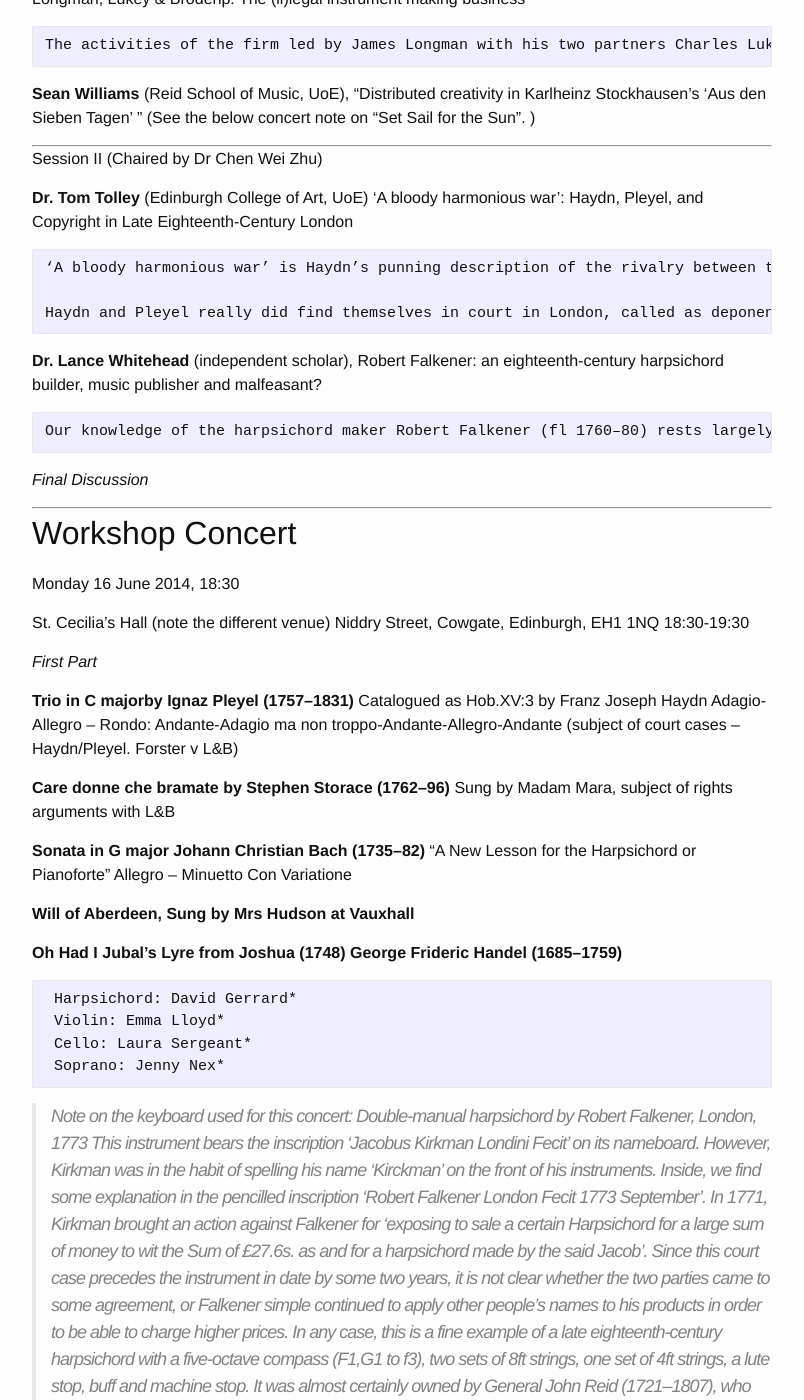
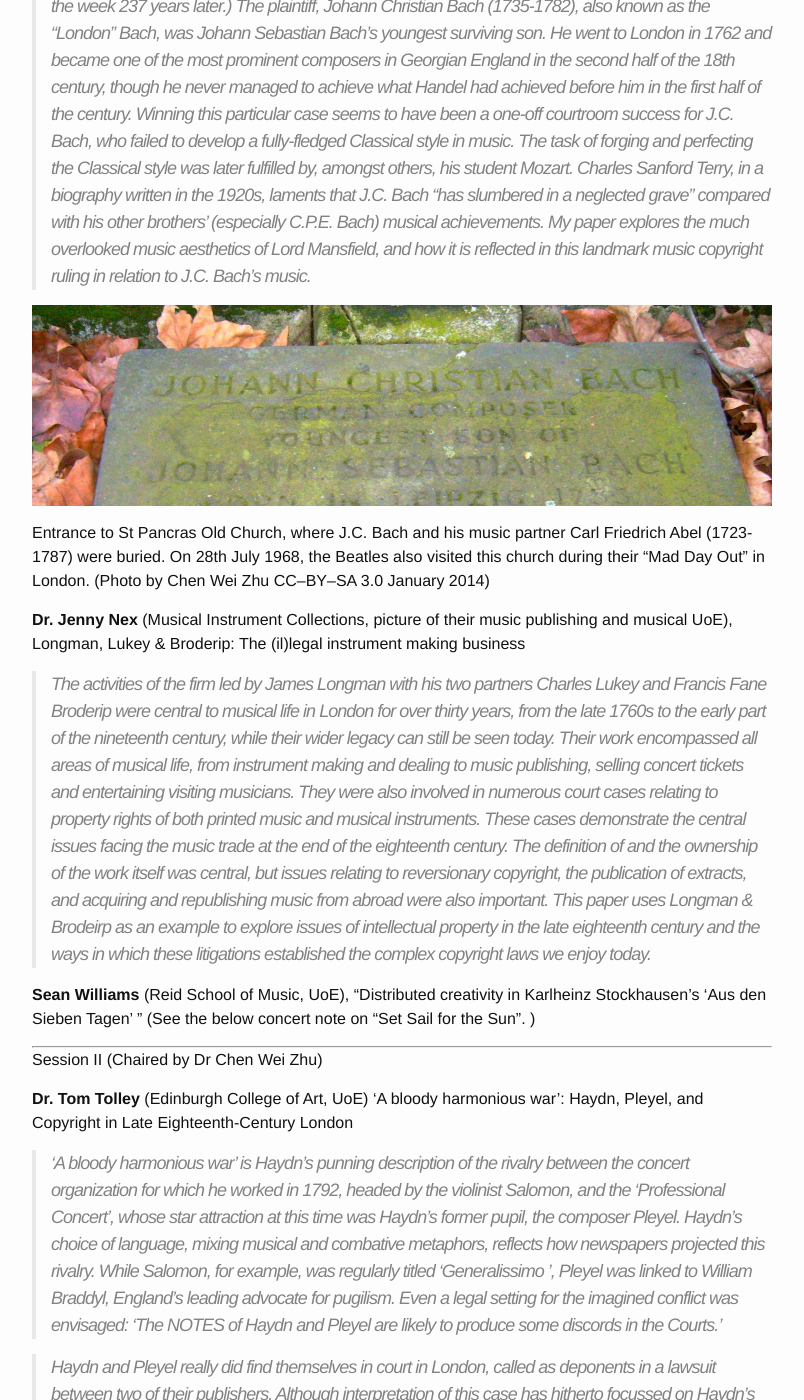
Before and after one commit to icaruszhu/chen, a Jekyll site: the page built from concert.md, in a window 1280 px wide and 1400 px high, scrolled down 773 px. Shown: the whole window, without its empty margins (238-1042 px from the left). Built offline with Jekyll 4.4.1, drawn with Linux system fonts in a browser that asks for light colours; some of the changed text lies outside the part shown.

Commit message:
add jc bach photo caption

````diff
--- a/concert.md
+++ b/concert.md
@@ -35,17 +35,21 @@
 
 
 
-```
-On 10 June 1777, Lord Mansfield, Chief Justice of King’s Bench, handed down an important ruling in Bach v Longman, which established statutory copyright in music under the 1709/10 Statute of Anne. Less than a week later, on Monday 16 June 1777, the rest of the King’s Bench ratified Mansfield’s decision. (By pure coincidence, this research workshop takes place on the same day and same date of the week 237 years later.) The plaintiff, Johann Christian Bach (1735-1782), also known as the “London” Bach, was Johann Sebastian Bach’s youngest surviving son. He went to London in 1762 and became one of the most prominent composers in Georgian England in the second half of the 18th century, though he never managed to achieve what Handel had achieved before him in the first half of the century. Winning this particular case seems to have been a one-off courtroom success for J.C. Bach, who failed to develop a fully-fledged Classical style in music. The task of forging and perfecting the Classical style was later fulfilled by, amongst others, his student Mozart. Charles Sanford Terry, in a biography written in the 1920s, laments that J.C. Bach “has slumbered in a neglected grave” compared with his other brothers’ (especially C.P.E. Bach) musical achievements. My paper explores the much overlooked music aesthetics of Lord Mansfield, and how it is reflected in this landmark music copyright ruling in relation to J.C. Bach’s music.
+> On 10 June 1777, Lord Mansfield, Chief Justice of King’s Bench, handed down an important ruling in Bach v Longman, which established statutory copyright in music under the 1709/10 Statute of Anne. Less than a week later, on Monday 16 June 1777, the rest of the King’s Bench ratified Mansfield’s decision. (By pure coincidence, this research workshop takes place on the same day and same date of the week 237 years later.) The plaintiff, Johann Christian Bach (1735-1782), also known as the “London” Bach, was Johann Sebastian Bach’s youngest surviving son. He went to London in 1762 and became one of the most prominent composers in Georgian England in the second half of the 18th century, though he never managed to achieve what Handel had achieved before him in the first half of the century. Winning this particular case seems to have been a one-off courtroom success for J.C. Bach, who failed to develop a fully-fledged Classical style in music. The task of forging and perfecting the Classical style was later fulfilled by, amongst others, his student Mozart. Charles Sanford Terry, in a biography written in the 1920s, laments that J.C. Bach “has slumbered in a neglected grave” compared with his other brothers’ (especially C.P.E. Bach) musical achievements. My paper explores the much overlooked music aesthetics of Lord Mansfield, and how it is reflected in this landmark music copyright ruling in relation to J.C. Bach’s music.
 
-```
+
+
+![jc-bach](https://raw.githubusercontent.com/icaruszhu/chen/gh-pages/assets/iash-workshop/jc-bach.jpg?token=ALENQRBQKYL4YEV5CR76GG26CS3FO)
+
+Entrance to St Pancras Old Church, where J.C. Bach and his music partner Carl Friedrich Abel (1723-1787) were buried. On 28th July 1968, the Beatles also visited this church during their “Mad Day Out” in London. (Photo by Chen Wei Zhu CC–BY–SA 3.0 January 2014)
+
 
 
 **Dr. Jenny Nex** (Musical Instrument Collections, picture of their music publishing and musical UoE), Longman, Lukey & Broderip: The (il)legal  instrument making business
 
-```
-The activities of the firm led by James Longman with his two partners Charles Lukey and Francis Fane Broderip were central to musical life in London for over thirty years, from the late 1760s to the early part of the nineteenth century, while their wider legacy can still be seen today.  Their work encompassed all areas of musical life, from instrument making and dealing to music publishing, selling concert tickets and entertaining visiting musicians.  They were also involved in numerous court cases relating to property rights of both printed music and musical instruments.  These cases demonstrate the central issues facing the music trade at the end of the eighteenth century.  The definition of and the ownership of the work itself was central, but issues relating to reversionary copyright, the publication of extracts, and acquiring and republishing music from abroad were also important.  This paper uses Longman & Brodeirp as an example to explore issues of intellectual property in the late eighteenth century and the ways in which these litigations established the complex copyright laws we enjoy today.
-```
+> The activities of the firm led by James Longman with his two partners Charles Lukey and Francis Fane Broderip were central to musical life in London for over thirty years, from the late 1760s to the early part of the nineteenth century, while their wider legacy can still be seen today.  Their work encompassed all areas of musical life, from instrument making and dealing to music publishing, selling concert tickets and entertaining visiting musicians.  They were also involved in numerous court cases relating to property rights of both printed music and musical instruments.  These cases demonstrate the central issues facing the music trade at the end of the eighteenth century.  The definition of and the ownership of the work itself was central, but issues relating to reversionary copyright, the publication of extracts, and acquiring and republishing music from abroad were also important.  This paper uses Longman & Brodeirp as an example to explore issues of intellectual property in the late eighteenth century and the ways in which these litigations established the complex copyright laws we enjoy today.
+
+
 **Sean Williams** (Reid School of Music, UoE),  “Distributed creativity in Karlheinz Stockhausen’s ‘Aus den Sieben Tagen’ ”
 (See the below concert note on “Set Sail for the Sun”. )
 
@@ -57,17 +61,17 @@
 
 
 **Dr. Tom Tolley** (Edinburgh College of Art, UoE) ‘A bloody harmonious war’: Haydn, Pleyel, and Copyright in Late Eighteenth-Century London
-```
-‘A bloody harmonious war’ is Haydn’s punning description of the rivalry between the concert organization for which he worked in 1792, headed by the violinist Salomon, and the ‘Professional Concert’, whose star attraction at this time was Haydn’s former pupil, the composer Pleyel. Haydn’s choice of language, mixing musical and combative metaphors, reflects how newspapers projected this rivalry. While Salomon, for example, was regularly titled ‘Generalissimo ’, Pleyel was linked to William Braddyl, England’s leading advocate for pugilism. Even a legal setting for the imagined conflict was envisaged: ‘The NOTES of Haydn and Pleyel are likely to produce some discords in the Courts.’
 
-Haydn and Pleyel really did find themselves in court in London, called as deponents in a lawsuit between two of their publishers. Although interpretation of this case has hitherto focussed on Haydn’s supposed misappropriation of compositions by Pleyel, evidence indicates that it was actually instigated to determine ownership of copyright, a matter of considerable significance to both composers contemplating the publication arrangements of their London commissions.  Instrumental compositions by both men had previously been extensively published (and pirated) throughout Europe; but their respective compositions written specifically for the rival London concert organizations had distinct fortunes. Whereas Haydn’s London symphonies were soon widely disseminated through numerous publications and arrangements, the equivalent compositions by Pleyel, though fêted at first performance, were never published in their original form and essentially disappeared from view. The paper examines the copyright issues behind these contrasting fates.
-```
+> ‘A bloody harmonious war’ is Haydn’s punning description of the rivalry between the concert organization for which he worked in 1792, headed by the violinist Salomon, and the ‘Professional Concert’, whose star attraction at this time was Haydn’s former pupil, the composer Pleyel. Haydn’s choice of language, mixing musical and combative metaphors, reflects how newspapers projected this rivalry. While Salomon, for example, was regularly titled ‘Generalissimo ’, Pleyel was linked to William Braddyl, England’s leading advocate for pugilism. Even a legal setting for the imagined conflict was envisaged: ‘The NOTES of Haydn and Pleyel are likely to produce some discords in the Courts.’
+
+> Haydn and Pleyel really did find themselves in court in London, called as deponents in a lawsuit between two of their publishers. Although interpretation of this case has hitherto focussed on Haydn’s supposed misappropriation of compositions by Pleyel, evidence indicates that it was actually instigated to determine ownership of copyright, a matter of considerable significance to both composers contemplating the publication arrangements of their London commissions.  Instrumental compositions by both men had previously been extensively published (and pirated) throughout Europe; but their respective compositions written specifically for the rival London concert organizations had distinct fortunes. Whereas Haydn’s London symphonies were soon widely disseminated through numerous publications and arrangements, the equivalent compositions by Pleyel, though fêted at first performance, were never published in their original form and essentially disappeared from view. The paper examines the copyright issues behind these contrasting fates.
+
 
 **Dr. Lance Whitehead** (independent scholar),  Robert Falkener: an eighteenth-century harpsichord builder, music publisher and malfeasant?
 
-```
-Our knowledge of the harpsichord maker Robert Falkener (fl 1760–80) rests largely upon the existence of two counterfeit harpsichords, and a lawsuit brought against him by Jacob Kirkman for forging six harpsichords. In addition to examining the possible reasons for applying a false inscription to a harpsichord at this time, this paper will also examine Falkener’s activities as a music publisher and his appearance in various court cases, with a view to determining whether his reputation as a rogue trader is deserved or in need of some re-evaluation.
-```
+
+> Our knowledge of the harpsichord maker Robert Falkener (fl 1760–80) rests largely upon the existence of two counterfeit harpsichords, and a lawsuit brought against him by Jacob Kirkman for forging six harpsichords. In addition to examining the possible reasons for applying a false inscription to a harpsichord at this time, this paper will also examine Falkener’s activities as a music publisher and his appearance in various court cases, with a view to determining whether his reputation as a rogue trader is deserved or in need of some re-evaluation.
+
 _Final Discussion_
 
 
````
